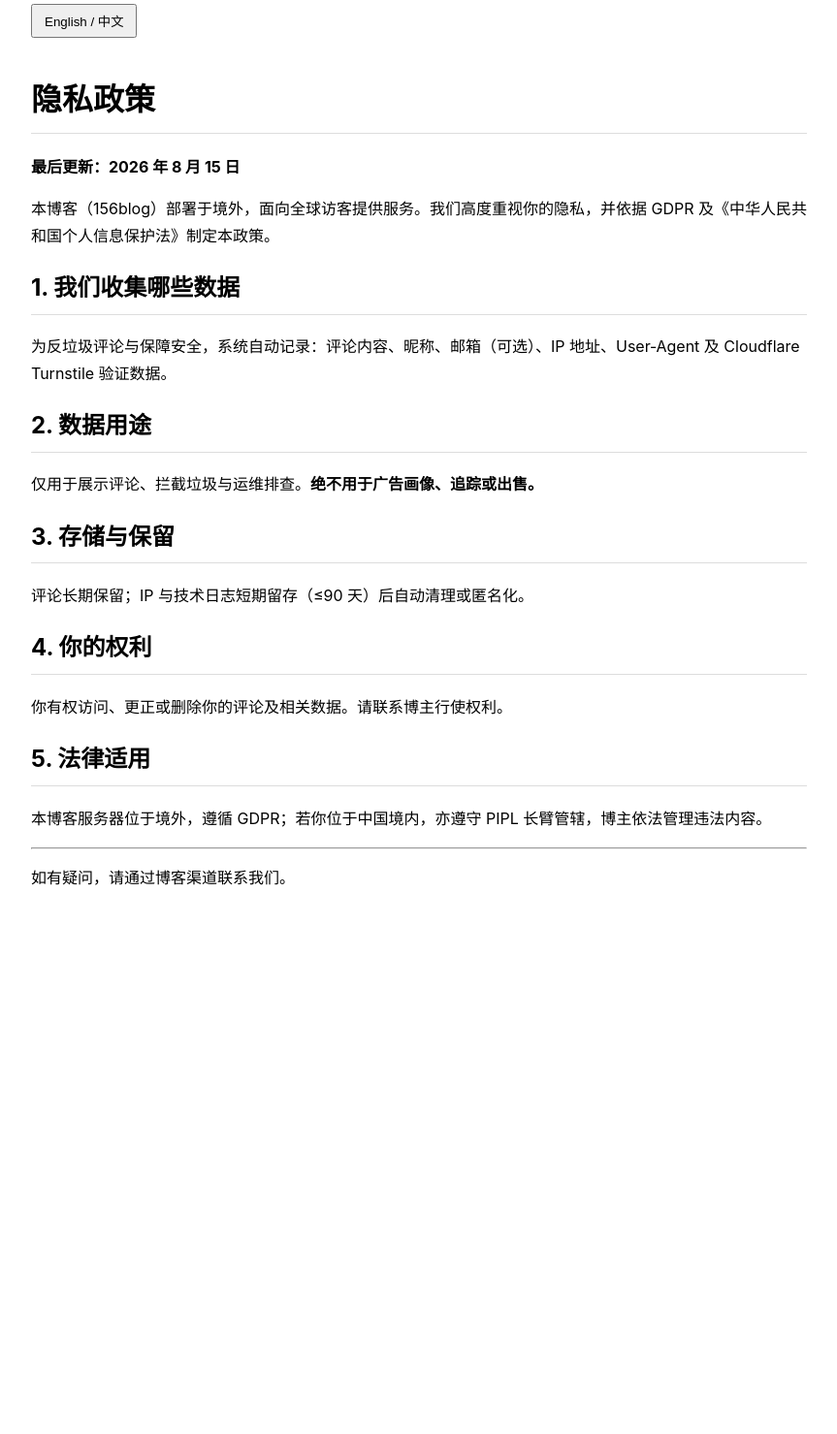
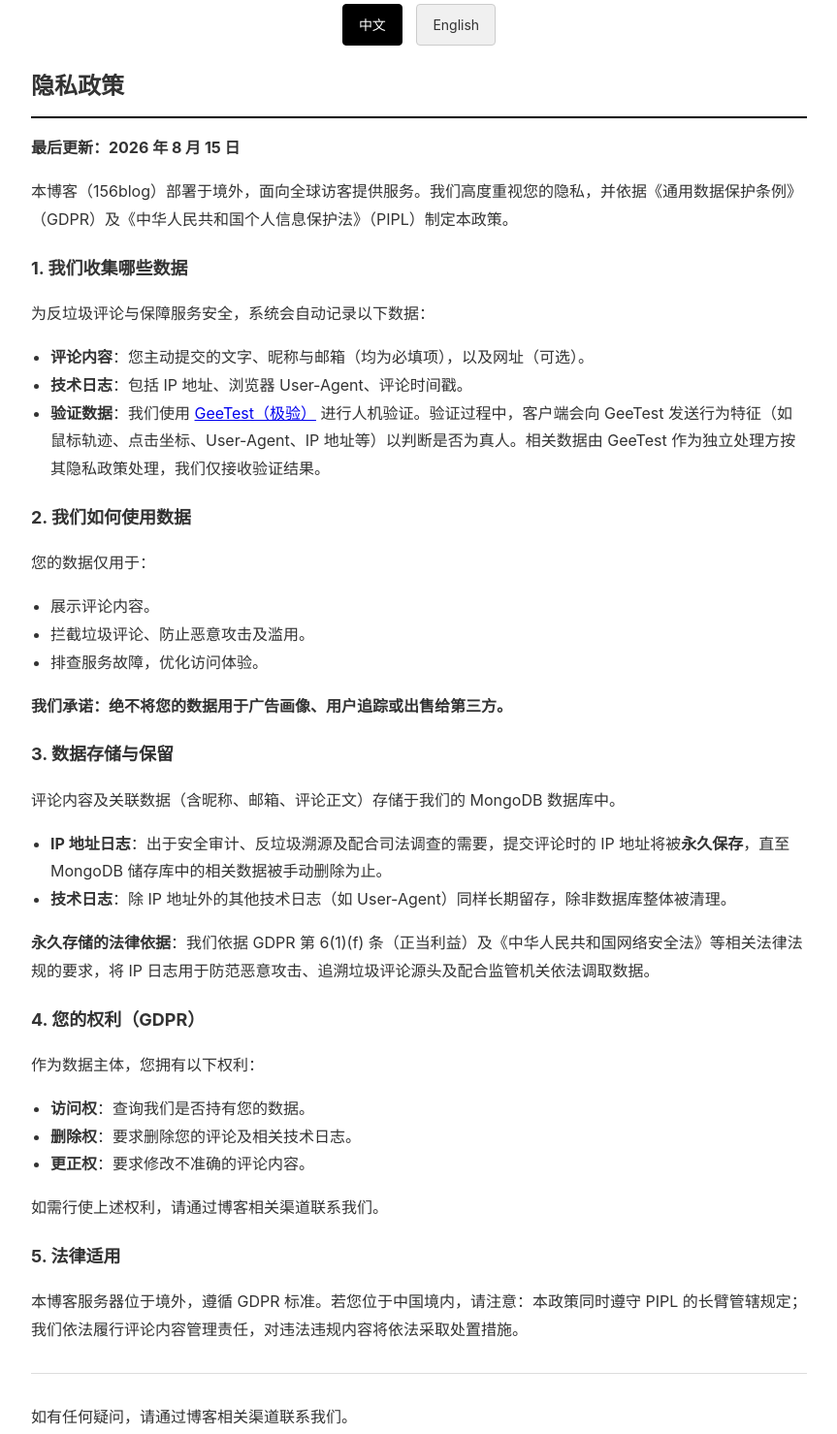
Before and after one commit to bCreeper156/ad, a plain HTML site: page 2.html in a window 1280 px wide. Shown: the part 16-1495 px from the top of the page at 97% size, without its empty margins (208-1071 px from the left). Before the commit the page ends 971 px from the top, so only its background shows below. Drawn offline with Linux system fonts and the light colour scheme.

Commit message:
Revise privacy policy layout and content
Updated the privacy policy page with enhanced styling and content structure, including language switcher functionality.

```diff
--- a/2.html
+++ b/2.html
@@ -1,74 +1,96 @@
 <!DOCTYPE html>
 <html lang="zh-CN">
 <head>
-    <meta charset="UTF-8">
-    <title>隐私政策 / Privacy Policy</title>
-    <style>
-        body { font-family: -apple-system, BlinkMacSystemFont, "Segoe UI", sans-serif; line-height: 1.7; padding: 20px; max-width: 800px; margin: auto; }
-        h1, h2 { border-bottom: 1px solid #ddd; padding-bottom: 6px; }
-        button { padding: 6px 12px; margin-bottom: 16px; cursor: pointer; }
-        .lang-en, .lang-zh { display: none; }
-        html:not(.lang-en) .lang-zh { display: block; }
-        html.lang-en .lang-en { display: block; }
-        html.lang-en .lang-zh { display: none; }
-    </style>
+<meta charset="UTF-8">
+<title>隐私政策 / Privacy Policy</title>
+<style>
+body { font-family: -apple-system, BlinkMacSystemFont, "Segoe UI", Roboto, sans-serif; line-height: 1.8; max-width: 800px; margin: 0 auto; padding: 20px; background: #fff; color: #333; }
+hr { border: none; border-top: 1px solid #ddd; margin: 30px 0; }
+ul { padding-left: 20px; }
+h1 { font-size: 24px; border-bottom: 2px solid #000; padding-bottom: 10px; }
+h2 { font-size: 18px; margin-top: 20px; }
+.lang-switcher { text-align: center; margin-bottom: 20px; }
+.lang-switcher a { display: inline-block; padding: 8px 16px; margin: 0 5px; text-decoration: none; background: #f0f0f0; border: 1px solid #ccc; border-radius: 4px; font-size: 14px; color: #333; }
+.lang-switcher a.active { background: #000; color: #fff; border-color: #000; }
+.lang-en { display: none; }
+.lang-zh { display: block; }
+#en:target ~ .lang-zh { display: none; }
+#en:target ~ .lang-en { display: block; }
+#en:target ~ .lang-switcher a.btn-zh { background: #f0f0f0; color: #333; border-color: #ccc; }
+#en:target ~ .lang-switcher a.btn-en { background: #000; color: #fff; border-color: #000; }
+#zh:target ~ .lang-en { display: none; }
+#zh:target ~ .lang-zh { display: block; }
+#zh:target ~ .lang-switcher a.btn-en { background: #f0f0f0; color: #333; border-color: #ccc; }
+#zh:target ~ .lang-switcher a.btn-zh { background: #000; color: #fff; border-color: #000; }
+body:not(:has(#zh:target)):not(:has(#en:target)) .lang-switcher a.btn-zh { background: #000; color: #fff; border-color: #000; }
+</style>
 </head>
 <body>
-    <button onclick="document.documentElement.classList.toggle('lang-en')">English / 中文</button>
-
-    <h1 class="lang-zh">隐私政策</h1>
-    <p class="lang-zh"><strong>最后更新：2026 年 8 月 15 日</strong></p>
-    <p class="lang-zh">本博客（156blog）部署于境外，面向全球访客提供服务。我们高度重视你的隐私，并依据 GDPR 及《中华人民共和国个人信息保护法》制定本政策。</p>
-
-    <h2 class="lang-zh">1. 我们收集哪些数据</h2>
-    <p class="lang-zh">为反垃圾评论与保障安全，系统自动记录：评论内容、昵称、邮箱（可选）、IP 地址、User‑Agent 及 Cloudflare Turnstile 验证数据。</p>
-
-    <h2 class="lang-zh">2. 数据用途</h2>
-    <p class="lang-zh">仅用于展示评论、拦截垃圾与运维排查。<strong>绝不用于广告画像、追踪或出售。</strong></p>
-
-    <h2 class="lang-zh">3. 存储与保留</h2>
-    <p class="lang-zh">评论长期保留；IP 与技术日志短期留存（≤90 天）后自动清理或匿名化。</p>
-
-    <h2 class="lang-zh">4. 你的权利</h2>
-    <p class="lang-zh">你有权访问、更正或删除你的评论及相关数据。请联系博主行使权利。</p>
-
-    <h2 class="lang-zh">5. 法律适用</h2>
-    <p class="lang-zh">本博客服务器位于境外，遵循 GDPR；若你位于中国境内，亦遵守 PIPL 长臂管辖，博主依法管理违法内容。</p>
-
-    <hr class="lang-zh">
-    <p class="lang-zh">如有疑问，请通过博客渠道联系我们。</p>
-
-    <!-- English -->
-    <h1 class="lang-en">Privacy Policy</h1>
-    <p class="lang-en"><strong>Last updated: August 15, 2026</strong></p>
-    <p class="lang-en">156blog is hosted outside China and available globally. We respect your privacy and comply with GDPR and China’s PIPL.</p>
-
-    <h2 class="lang-en">1. Data We Collect</h2>
-    <p class="lang-en">To prevent spam and ensure security, we automatically process: comment content, nickname, optional email, IP address, User‑Agent, and Cloudflare Turnstile verification data.</p>
-
-    <h2 class="lang-en">2. Purpose</h2>
-    <p class="lang-en">Data is used solely to display comments, block spam, and maintain service stability. <strong>We never use it for ads, tracking, or selling.</strong></p>
-
-    <h2 class="lang-en">3. Retention</h2>
-    <p class="lang-en">Comments are retained until deletion is requested. IP logs are kept for a short period (≤90 days) and then purged or anonymized.</p>
-
-    <h2 class="lang-en">4. Your Rights</h2>
-    <p class="lang-en">You may access, correct, or delete your comments and related data. Contact the blog owner to exercise these rights.</p>
-
-    <h2 class="lang-en">5. Governing Law</h2>
-    <p class="lang-en">The blog is hosted offshore under GDPR. If you are in China, PIPL still applies to illegal content, and the blog owner will comply with lawful requests.</p>
-
-    <hr class="lang-en">
-    <p class="lang-en">For questions, contact us via the blog.</p>
-
-    <script>
-        // 记住用户选择
-        document.querySelector('button').addEventListener('click', () => {
-            localStorage.setItem('lang', document.documentElement.classList.contains('lang-en') ? 'zh' : 'en');
-        });
-        if (localStorage.getItem('lang') === 'en') {
-            document.documentElement.classList.add('lang-en');
-        }
-    </script>
-</body>
-</html>
+<div id="zh"></div>
+<div id="en"></div>
+<div class="lang-switcher">
+<a href="#zh" class="btn-zh">中文</a>
+<a href="#en" class="btn-en">English</a>
+</div>
+<div class="lang-zh">
+<h1>隐私政策</h1>
+<p><strong>最后更新：2026 年 8 月 15 日</strong></p>
+<p>本博客（156blog）部署于境外，面向全球访客提供服务。我们高度重视您的隐私，并依据《通用数据保护条例》（GDPR）及《中华人民共和国个人信息保护法》（PIPL）制定本政策。</p>
+<h2>1. 我们收集哪些数据</h2>
+<p>为反垃圾评论与保障服务安全，系统会自动记录以下数据：</p>
+<ul>
+<li><strong>评论内容</strong>：您主动提交的文字、昵称与邮箱（均为必填项），以及网址（可选）。</li>
+<li><strong>技术日志</strong>：包括 IP 地址、浏览器 User-Agent、评论时间戳。</li>
+<li><strong>验证数据</strong>：我们使用 <a href="https://www.geetest.com/" target="_blank">GeeTest（极验）</a> 进行人机验证。验证过程中，客户端会向 GeeTest 发送行为特征（如鼠标轨迹、点击坐标、User-Agent、IP 地址等）以判断是否为真人。相关数据由 GeeTest 作为独立处理方按其隐私政策处理，我们仅接收验证结果。</li>
+</ul>
+<h2>2. 我们如何使用数据</h2>
+<p>您的数据仅用于：</p>
+<ul>
+<li>展示评论内容。</li>
+<li>拦截垃圾评论、防止恶意攻击及滥用。</li>
+<li>排查服务故障，优化访问体验。</li>
+</ul>
+<p><strong>我们承诺：绝不将您的数据用于广告画像、用户追踪或出售给第三方。</strong></p>
+<h2>3. 数据存储与保留</h2>
+<p>评论内容及关联数据（含昵称、邮箱、评论正文）存储于我们的 MongoDB 数据库中。</p>
+<ul>
+<li><strong>IP 地址日志</strong>：出于安全审计、反垃圾溯源及配合司法调查的需要，提交评论时的 IP 地址将被<strong>永久保存</strong>，直至 MongoDB 储存库中的相关数据被手动删除为止。</li>
+<li><strong>技术日志</strong>：除 IP 地址外的其他技术日志（如 User-Agent）同样长期留存，除非数据库整体被清理。</li>
+</ul>
+<p><strong>永久存储的法律依据</strong>：我们依据 GDPR 第 6(1)(f) 条（正当利益）及《中华人民共和国网络安全法》等相关法律法规的要求，将 IP 日志用于防范恶意攻击、追溯垃圾评论源头及配合监管机关依法调取数据。</p>
+<h2>4. 您的权利（GDPR）</h2>
+<p>作为数据主体，您拥有以下权利：</p>
+<ul>
+<li><strong>访问权</strong>：查询我们是否持有您的数据。</li>
+<li><strong>删除权</strong>：要求删除您的评论及相关技术日志。</li>
+<li><strong>更正权</strong>：要求修改不准确的评论内容。</li>
+</ul>
+<p>如需行使上述权利，请通过博客相关渠道联系我们。</p>
+<h2>5. 法律适用</h2>
+<p>本博客服务器位于境外，遵循 GDPR 标准。若您位于中国境内，请注意：本政策同时遵守 PIPL 的长臂管辖规定；我们依法履行评论内容管理责任，对违法违规内容将依法采取处置措施。</p>
+<hr>
+<p>如有任何疑问，请通过博客相关渠道联系我们。</p>
+</div>
+<div class="lang-en">
+<h1>Privacy Policy</h1>
+<p><strong>Last updated: August 15, 2026</strong></p>
+<p>156blog is hosted outside China and available globally. We respect your privacy and comply with the GDPR and China's PIPL.</p>
+<h2>1. Data We Collect</h2>
+<p>To prevent spam and ensure security, we automatically process:</p>
+<ul>
+<li><strong>Comment Content</strong>: Text, nickname, and email (all required), plus an optional website URL.</li>
+<li><strong>Technical Logs</strong>: IP address, User-Agent, and timestamp.</li>
+<li><strong>Verification Data</strong>: We use <a href="https://www.geetest.com/" target="_blank">GeeTest</a> for human verification. During verification, behavioral features (e.g., mouse trajectory, click coordinates, User-Agent, IP address) are sent to GeeTest to distinguish humans from bots. GeeTest acts as an independent processor under its own <a href="https://www.geetest.com/Privacy" target="_blank">Privacy Policy</a>. We do not collect the raw behavioral data, only the verification result.</li>
+</ul>
+<h2>2. Purpose of Processing</h2>
+<p>Your data is used solely for:</p>
+<ul>
+<li>Displaying comments.</li>
+<li>Blocking spam and preventing abuse.</li>
+<li>Maintaining service stability.</li>
+</ul>
+<p><strong>We never use your data for ads, profiling, or selling to third parties.</strong></p>
+<h2>3. Retention</h2>
+<p>Comment content and associated metadata are stored in our MongoDB database.</p>
+<ul>
+<li><strong>IP Address Logs</strong>: For security auditing, anti-spam tracing, and compliance with lawful investigation requests, the IP address submitted with your comment will be <strong>retained permanently</strong> until the relevant data is manually deleted from
```
